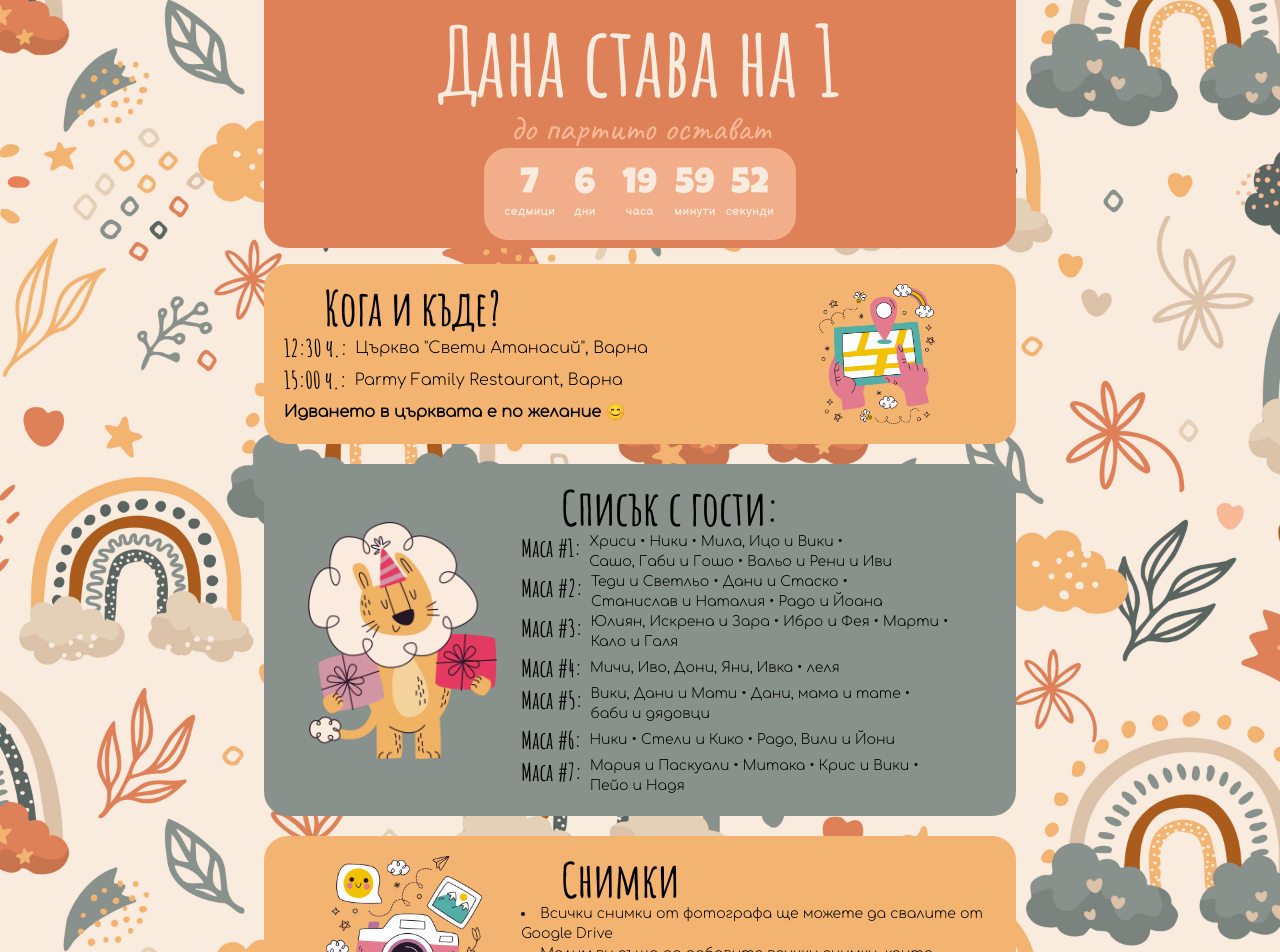
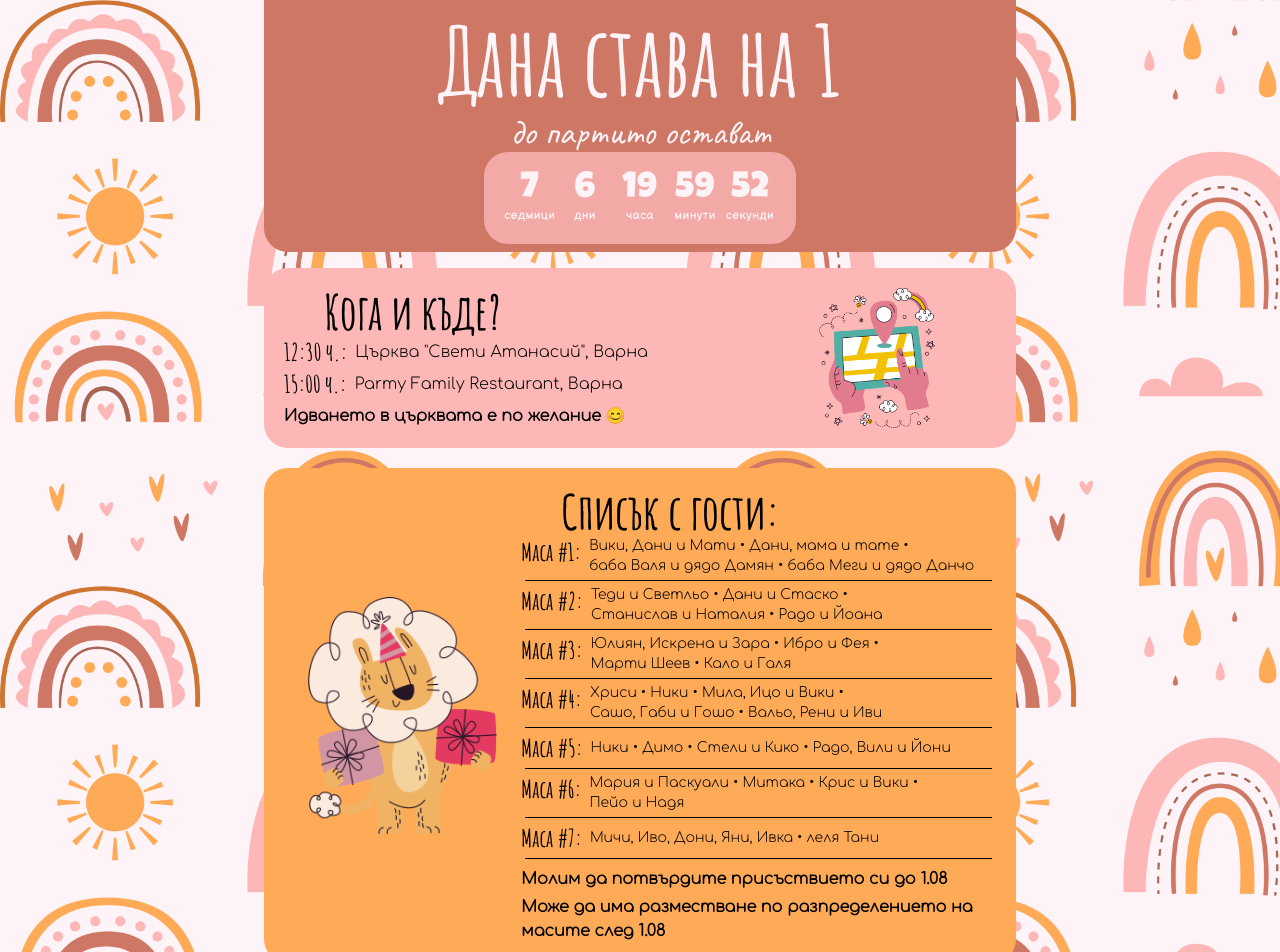
Before and after one commit to irenaydim/birthday-invitation, a Next.js app: page / in a window 1280 px wide. Shown: the top 952 px of the page. Built offline with nearby package versions, Linux system fonts and the light colour scheme; a web font is replaced by a local one.

Commit message:
Improvements

```diff
--- a/components/Countdown.js
+++ b/components/Countdown.js
@@ -1,12 +1,12 @@
 import Tile from "./Tile"
 
 const Countdown = ({ weeks, days, hours, minutes, seconds }) => {
-    const numsClassName = "text-4xl text-[#F9EBDE] leading-none font-['Luckiest_Guy']"
-    const textClassName = "text-xs text-[#F9EBDE] font-medium font-['Balsamiq_Sans'] text-center"
+    const numsClassName = "text-4xl text-seasaltsherbet leading-none font-['Luckiest_Guy']"
+    const textClassName = "text-xs text-seasaltsherbet font-medium font-['Balsamiq_Sans'] text-center"
 
     return (
     <div className='pb-2'>
-      <Tile color='bg-[#F8B996]/80'>
+      <Tile color='bg-youngsalmon/80'>
         <div className="grid grid-cols-5 gap-x-1 text-center tracking-wide">
           <p className={numsClassName}>{weeks}</p>
           <p className={numsClassName}>{days}</p>
--- a/components/Footer.js
+++ b/components/Footer.js
@@ -1,12 +1,11 @@
 import H4 from "./H4"
-import partyPopper from '../public/party-popper.png'
+import dana from '../public/dana-1.jpg'
 import Image from "next/image"
 
 const Footer = () => {
     return (
-        <footer className="flex flex-col p-2 bg-[#DE8158] w-full mx-auto rounded-t-3xl justify-center items-center">
-            <div><Image src={partyPopper.src} alt="party-popper" height='100' width="100" /></div>
-            <H4>Ще се радваме да бъдете част от нашия празник!</H4>
+        <footer className="flex flex-col p-2 bg-[#DE8158] w-full h-96 mx-auto rounded-t-3xl justify-center items-center"
+        style={{ backgroundImage: `url(${dana.src})`, backgroundSize: 'cover', backgroundRepeat: 'no-repeat', backgroundPosition: 'center'}}>
         </footer>
     )
 }
--- a/components/Guests.js
+++ b/components/Guests.js
@@ -4,27 +4,37 @@ import Tile from "./Tile"
 import birthday from '../public/birthday.png'
 
 const guestList = [
-    ['Хриси', 'Ники', 'Мила, Ицо и Вики', 'Сашо, Габи и Гошо', 'Вальо и Рени и Иви'],
+    ['Вики, Дани и Мати', 'Дани, мама и тате', 'баба Валя и дядо Дамян', 'баба Меги и дядо Данчо'],
     ['Теди и Светльо', 'Дани и Стаско', 'Станислав и Наталия', 'Радо и Йоана'],
-    ['Юлиян, Искрена и Зара', 'Ибро и Фея', 'Марти', 'Кало и Галя'],
-    ['Мичи, Иво, Дони, Яни, Ивка', 'леля'],
-    ['Вики, Дани и Мати', 'Дани, мама и тате', 'баби и дядовци'],
-    ['Ники', 'Стели и Кико', 'Радо, Вили и Йони'],
-    ['Мария и Паскуали', 'Митака', 'Крис и Вики', 'Пейо и Надя']
+    ['Юлиян, Искрена и Зара', 'Ибро и Фея', 'Марти Шеев', 'Кало и Галя'],
+    ['Хриси', 'Ники', 'Мила, Ицо и Вики', 'Сашо, Габи и Гошо', 'Вальо, Рени и Иви'],
+    ['Ники', 'Димо', 'Стели и Кико', 'Радо, Вили и Йони'],
+    ['Мария и Паскуали', 'Митака', 'Крис и Вики', 'Пейо и Надя'],
+    ['Мичи, Иво, Дони, Яни, Ивка', 'леля Тани'],
+]
+
+const info = [
+    'Молим да потвърдите присъствието си до 1.08',
+    'Може да има разместване по разпределението на масите след 1.08'
 ]
 
 const Guests = () => {
     return (
-    <Tile color="bg-[#88918C] mb-5" imagePos='l' imageSrc={birthday.src}>
+    <Tile color="bg-sailingtangerine mb-5" imagePos='l' imageSrc={birthday.src}>
         <div className="text-center md:text-left md:pl-10"><H2>Списък с гости:</H2></div>
         {guestList.map((table, idx) =>
-            <div key={`table-${idx}`} className="flex flex-row">
-                <div className='pr-2 text-centert'><H4>Маса #{idx+1}:</H4></div>
-                <div className="flex flex-row items-center justify-center md:justify-start flex-wrap">
-                    {table.map((guest, index, input) => <p key={index} className="break-normal text-sm font-[Comfortaa]">{guest}{index !== input.length - 1 ? <span className="px-1">&#8226;</span> : null}</p>)}
+            <>
+                <div key={`table-${idx}`} className="flex flex-row">
+                    <div className='pr-2 text-center'><H4>Маса #{idx+1}:</H4></div>
+                    <div className="flex flex-row items-center justify-center md:justify-start flex-wrap">
+                        {table.map((guest, index, input) => <p key={index} className="break-normal text-sm font-[Comfortaa]">{guest}{index !== input.length - 1 ? <span className="px-1">&#8226;</span> : null}</p>)}
+                    </div>
                 </div>
-            </div>
+                {idx < guestList.length - 1 && <hr className="border-1 border-black m-1" />}
+            </>
         )}
+        <hr className="border-1 border-black m-1" />
+        {info.map((item, index) => <p key={index} className="break-normal text-md font-bold font-[Comfortaa] pt-1">{item}</p>)}
     </Tile>
     )
 }
--- a/components/Header.js
+++ b/components/Header.js
@@ -1,22 +1,29 @@
 import { useEffect, useMemo, useState } from "react";
 import Countdown from "./Countdown";
-import H1 from "./H1"
-import H2 from "./H2";
+import H1 from "./H1";
 
 const Header = () => {
   const [currDate, setCurrDate] = useState(new Date())
   const [timeLeft, setTimeLeft] = useState({})
-  const date = useMemo(() => new Date(2022, 8, 10, 12, 30), []);
+  const bdayDate = useMemo(() => new Date(2022, 8, 6, 0, 0), []);
+  const partyStartDate = useMemo(() => new Date(2022, 8, 10, 12, 30), []);
+  const partyEndDate = useMemo(() => new Date(2022, 8, 10, 20, 0), []);
 
   useEffect(() => {
-    const timer = window.setInterval(() => setCurrDate(new Date()), 1000);
+    let timer
+    if (currDate < partyStartDate) {
+      window.setInterval(() => setCurrDate(new Date()), 1000);
+    } else {
+      window.setInterval(() => setCurrDate(new Date()), 30000);
+    }
     return () => window.clearInterval(timer);
-  }, [date])
+  }, [currDate, partyStartDate])
 
   useEffect(() => {
-    const diff = date - currDate;
+    const diff = partyStartDate - currDate;
     let diffTimeLeft = diff;
 
+    if (diffTimeLeft > 0) {
       const weeks = Math.floor(diff / 604800000) // (1000 * 60 * 60 * 24 * 7)
       diffTimeLeft -= weeks * 604800000;
       const days = Math.floor(diffTimeLeft / 86400000) // (1000 * 60 * 60 * 24)
@@ -28,13 +35,18 @@ const Header = () => {
       const seconds = Math.floor(diffTimeLeft / 1000) // (1000)
 
       setTimeLeft({ weeks, days, hours, minutes, seconds })
-  }, [date, currDate])
+    }
+  }, [partyStartDate, currDate])
 
     return (
-        <div className="flex flex-col items-center pt-3 px-5 md:px-10 bg-[#DE8158] mb-4 rounded-b-3xl">
-            <H1 color="text-[#F9EBDE]">Дана става на 1</H1>
-            <p className="text-3xl md:text-4xl text-[#F8B996] font-[Caveat]">до партито остават</p>
-            {date > currDate ? <Countdown {...timeLeft} /> : <p>Благодарим Ви, че бяхте част от нашия празник!</p>}
+        <div className="flex flex-col items-center pt-3 px-5 md:px-10 bg-jadedginger mb-4 rounded-b-3xl">
+            <H1 color="text-seasaltsherbet pb-1">{bdayDate > currDate ? 'Дана става на 1' : 'Дана стана на 1'}</H1>
+            <p className="text-3xl md:text-4xl text-seasaltsherbet font-[Caveat] text-center leading-none">
+              {partyStartDate > currDate && 'до партито остават'}
+              {partyStartDate < currDate && partyEndDate > currDate && 'Купонът започна! Тук ли сте?'}
+              {partyEndDate < currDate && 'Благодарим Ви, че бяхте част от нашия празник!'}
+            </p>
+            {partyStartDate > currDate ? <Countdown {...timeLeft} /> : <div className="p-2" />}
         </div>
     )
 }
--- a/components/Locations.js
+++ b/components/Locations.js
@@ -10,7 +10,7 @@ const locationsList = [
 
 const Locations = () => {
     return (
-    <Tile color="bg-[#F3B471] mb-5" imageSrc={tablet.src}>
+    <Tile color="bg-youngsalmon mb-5" imageSrc={tablet.src}>
         <div className="text-center md:text-left md:pl-10"><H2>Кога и къде?</H2></div>
         {locationsList.map(({time, text, url}, idx) =>
             <div key={`location-${idx}`} className="flex flex-row pr-2 items-center">
--- a/components/Photos.js
+++ b/components/Photos.js
@@ -4,19 +4,19 @@ import camera from '../public/camera.png'
 import H4 from "./H4"
 
 const notes = [
-    'Всички снимки от фотографа ще можете да свалите от Google Drive',
-    'Молим ви също да добавите всички снимки, които направите'
+    'Всички снимки от църквата и ресторанта ще можете да свалите от Google Drive',
+    'Молим ви също да добавите всички снимки, които сте направили към папката в Google Drive'
 ]
 
 const Photos = () => {
     return (
-        <Tile color="bg-[#F3B471] mb-5" imageSrc={camera.src} imagePos='l'>
+        <Tile color="bg-youngsalmon mb-5" imageSrc={camera.src} imagePos='l'>
             <div className="text-center md:text-left md:pl-10"><H2>Снимки</H2></div>
             <ul className="list-disc list-inside">
                 {notes.map(note => <li key={note} className="break-normal text-sm font-[Comfortaa]">{note}</li>)}
             </ul>
             <a href="https://drive.google.com/drive/folders/1-zf99V77XDz4_yTz7eMSmTay0tpi7BBl?usp=sharing" target="blank" className="flex justify-center">
-                <p className="pb-0.5 px-2 rounded text-center mt-1 bg-[#F9EBDE] font-[Caveat] text-2xl w-content">снимки</p>
+                <p className="py-2 px-4 rounded text-center mt-2 bg-seasaltsherbet font-[Comfortaa] text-sm font-bold w-content">към Google Drive</p>
             </a>
         </Tile>
     )
--- a/tailwind.config.js
+++ b/tailwind.config.js
@@ -4,6 +4,12 @@ module.exports = {
     "./components/**/*.{js,ts,jsx,tsx}",
   ],
   theme: {
+    colors: {
+      jadedginger: '#CE7764',
+      sailingtangerine: '#FFAA57',
+      youngsalmon: '#FDB7B7',
+      seasaltsherbet: '#FEF3F7'
+    },
     extend: {},
     family: {
       'sans': ['ui-sans-serif', 'system-ui'],
```
Also changed, not shown: public/party-popper.png (deleted), public/rainbow.jpg. Lines whose indentation alone changed are shown as unchanged.
